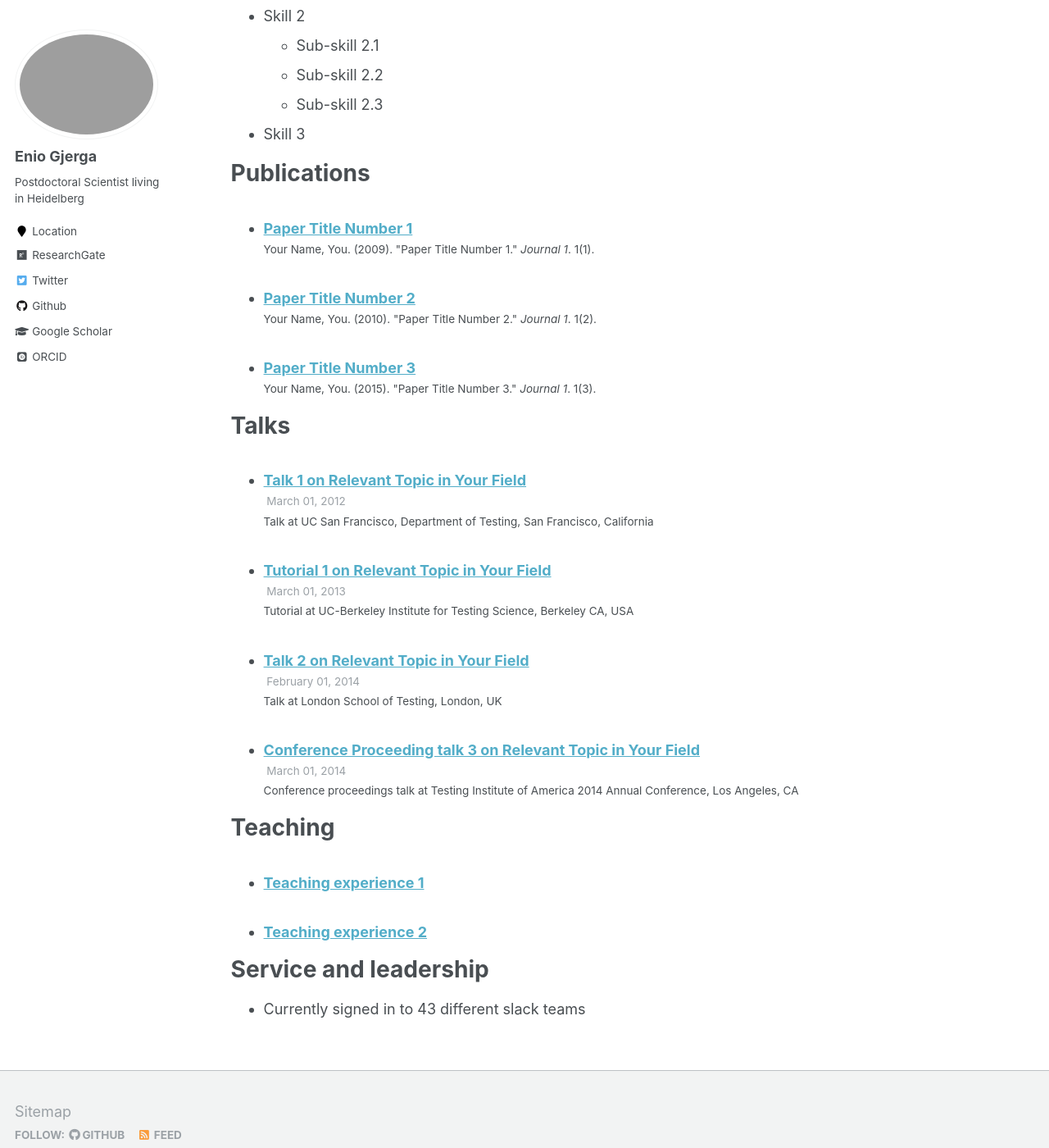
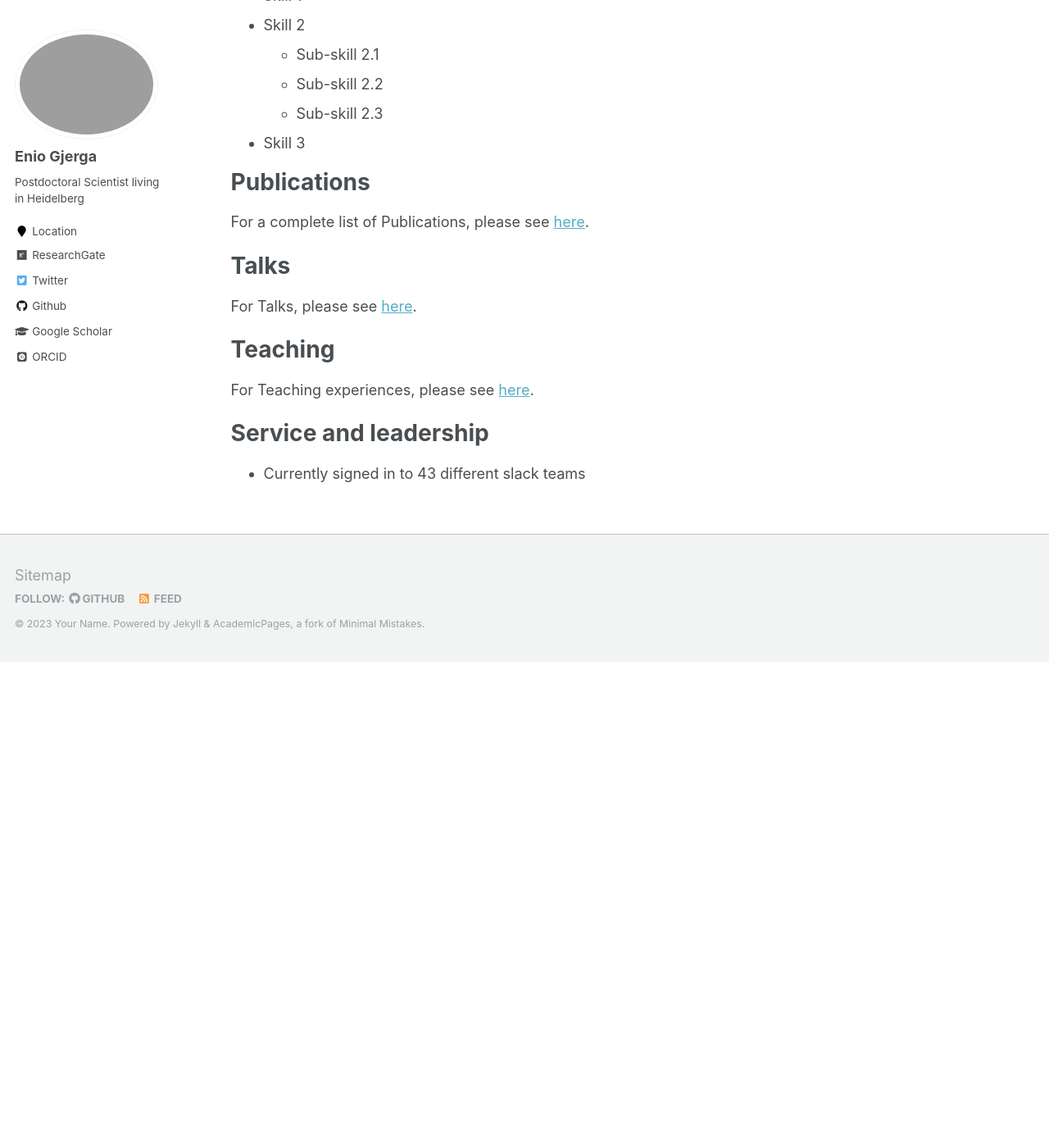
Before and after one commit to enio23/enio23.github.io, a Jekyll site: the page built from _pages/cv.md, in a window 1280 px wide and 1400 px high, scrolled down 1773 px. Shown: the whole window at 82% size. Built offline with Jekyll 4.4.1, drawn with Linux system fonts in a browser that asks for light colours; some web fonts are replaced; after the commit the page ends 2580 px from its top, so only the background shows below that; part of the change alters nothing that is shown.

Commit message:
update
update

```diff
--- a/_pages/cv.md
+++ b/_pages/cv.md
@@ -12,43 +12,43 @@ redirect_from:
 Work experience
 ======
 **SYMBIOSYS ITN Early Stage Researcher/PhD Candidate** – RWTH Aachen - Faculty of Mechanical Engineering (*08/2016-04/2020*)
-&nbsp;Under the supervision of Prof. Dr.-Ing. Julio Saez-Rodriguez.
+&nbsp;&nbsp;&nbsp;Under the supervision of Prof. Dr.-Ing. Julio Saez-Rodriguez.
 
-&nbsp;**Thesis Title:** Identification of both structure and parameters of large signalling models.
+&nbsp;&nbsp;&nbsp;**Thesis Title:** Identification of both structure and parameters of large signalling models.
 
-&nbsp;The aim of the PhD project consists of modelling cell signalling networks for the purpose of understanding processes involved in it and the mechanisms of cell function. In particular, the modelling of signalling networks involved the integration of optimization techniques with simulation analysis in order to provide information about the behaviour of the biological system representing our signalling networks and predict certain outcomes as a result of perturbing specific components of our system (i.e. treating cells with drugs). Design, especially optimization-based is a major focus of my PhD studies, preceded by statistical and data exploration analysis (mainly of proteomics and transcriptomics data).
+&nbsp;&nbsp;&nbsp;The aim of the PhD project consists of modelling cell signalling networks for the purpose of understanding processes involved in it and the mechanisms of cell function. In particular, the modelling of signalling networks involved the integration of optimization techniques with simulation analysis in order to provide information about the behaviour of the biological system representing our signalling networks and predict certain outcomes as a result of perturbing specific components of our system (i.e. treating cells with drugs). Design, especially optimization-based is a major focus of my PhD studies, preceded by statistical and data exploration analysis (mainly of proteomics and transcriptomics data).
 
 
 **SYMBIOSYS ITN Early Stage Researcher/PhD Candidate** – Heidelberg University - Institute for Computational Biomedicine, BioQuant Zentrum (*09/2018-04/2020*)
 
-&nbsp;From September 2018 continued my PhD project as a visiting researcher in BioQuant Zentrum at Heidelberg University.
+&nbsp;&nbsp;&nbsp;From September 2018 continued my PhD project as a visiting researcher in BioQuant Zentrum at Heidelberg University.
 
 
 
 Education
 ======
-* **BSc. in Electronic Engineering** - Polytechnic University of Tirana, Albania (*09/2009-08/2012*)
-As a Bsc. graduated in Electronic Engineering I obtained the skills of designing, conceive applications of data processing systems and maintaining electronic systems and sensor networks, database management, etc.. This background allows me to lead information processing laboratories of enterprises and companies in the area of industrial production, in medicine or in the environment.
+**BSc. in Electronic Engineering** - Polytechnic University of Tirana, Albania (*09/2009-08/2012*)
+&nbsp;&nbsp;&nbsp;As a Bsc. graduated in Electronic Engineering I obtained the skills of designing, conceive applications of data processing systems and maintaining electronic systems and sensor networks, database management, etc.. This background allows me to lead information processing laboratories of enterprises and companies in the area of industrial production, in medicine or in the environment.
 
-**Thesis title:** Data Network Simulation and DDoS Attack against it.
+&nbsp;&nbsp;&nbsp;**Thesis title:** Data Network Simulation and DDoS Attack against it.
 
 
-* **MSc. in Electronic Engineering (Clinical Profile)** - Polytechnic University of Tirana, Albania (*09/2012-08/2014*)
-As an Msc. graduated in Electronic Engineering/Clinical Profile I obtained the skills necessary to be employed in the area of data processing in sanitary and biomedical systems and electronic systems. As the Master program was still mainly based on the subjects related to electronics, as a graduate I could have still been employed in industries that handle automation and robotic; companies that work in informative systems and sensor networks as well as in services sector companies and in the public administration.
+**MSc. in Electronic Engineering (Clinical Profile)** - Polytechnic University of Tirana, Albania (*09/2012-08/2014*)
+&nbsp;&nbsp;&nbsp;As an Msc. graduated in Electronic Engineering/Clinical Profile I obtained the skills necessary to be employed in the area of data processing in sanitary and biomedical systems and electronic systems. As the Master program was still mainly based on the subjects related to electronics, as a graduate I could have still been employed in industries that handle automation and robotic; companies that work in informative systems and sensor networks as well as in services sector companies and in the public administration.
 
-**Thesis title:** Retinal Tears Detection based on Image Processing with MATLAB.
+&nbsp;&nbsp;&nbsp;**Thesis title:** Retinal Tears Detection based on Image Processing with MATLAB.
 
 
-* **CEMACUBE Erasmus Mundus MSc. in Biomedical Engineering** - Ghent University and VU Brussels, Belgium (*1st year 09/2014-09/2015*)
-I finished the first year of the Master in Biomedical Engineering at Ghent University & Free University of Brussels (VUB) where I obtained a vast set of general knowledge regarding this field. The main subjects of the first year were Modelling of Physiological Systems, BiomedicalImaging, Medical Physics, Biomaterials, Biomechanics.
+**CEMACUBE Erasmus Mundus MSc. in Biomedical Engineering** - Ghent University and VU Brussels, Belgium (*1st year 09/2014-09/2015*)
+&nbsp;&nbsp;&nbsp;I finished the first year of the Master in Biomedical Engineering at Ghent University & Free University of Brussels (VUB) where I obtained a vast set of general knowledge regarding this field. The main subjects of the first year were Modelling of Physiological Systems, BiomedicalImaging, Medical Physics, Biomaterials, Biomechanics.
 
 
-* **CEMACUBE Erasmus Mundus MSc. in Biomedical Engineering** - RWTH Aachen, Germany (*2nd year 10/2015-08/2016*)
-On the second year of the program, I specialised in Medical Imaging where I to deepened my knowledge of Medical Imaging Instrumentations and Image Processing Techniques. The main subjects include Image Processing and Management and Image-Guided Therapy/Molecular Imaging. The second semester I mainly worked on my thesis I had the first introduction to various optimisation techniques, applied statistics and image/data processing methods.
+**CEMACUBE Erasmus Mundus MSc. in Biomedical Engineering** - RWTH Aachen, Germany (*2nd year 10/2015-08/2016*)
+&nbsp;&nbsp;&nbsp;On the second year of the program, I specialised in Medical Imaging where I to deepened my knowledge of Medical Imaging Instrumentations and Image Processing Techniques. The main subjects include Image Processing and Management and Image-Guided Therapy/Molecular Imaging. The second semester I mainly worked on my thesis I had the first introduction to various optimisation techniques, applied statistics and image/data processing methods.
 
-**Thesis title:** Registration of 3D ultrasound volume images and segmentation of bone surfaces using statistical shape models.
+&nbsp;&nbsp;&nbsp;**Thesis title:** Registration of 3D ultrasound volume images and segmentation of bone surfaces using statistical shape models.
 
-After the completion of the CEMACUBE Erasmus Mundus program, I obtained a joint Msc. degree in Biomedical Engineering from Ghent University, VU Brussels and RWTH Aachen University.
+&nbsp;&nbsp;&nbsp;After the completion of the CEMACUBE Erasmus Mundus program, I obtained a joint Msc. degree in Biomedical Engineering from Ghent University, VU Brussels and RWTH Aachen University.
 
 Skills
 ======
@@ -61,21 +61,15 @@ Skills
 
 Publications
 ======
-  <ul>{% for post in site.publications %}
-    {% include archive-single-cv.html %}
-  {% endfor %}</ul>
+For a complete list of Publications, please see [here](https://enio23.github.io/publications/).
 
 Talks
 ======
-  <ul>{% for post in site.talks %}
-    {% include archive-single-talk-cv.html %}
-  {% endfor %}</ul>
+For Talks, please see [here](https://enio23.github.io/talks/).
 
 Teaching
 ======
-  <ul>{% for post in site.teaching %}
-    {% include archive-single-cv.html %}
-  {% endfor %}</ul>
+For Teaching experiences, please see [here](https://enio23.github.io/teaching/).
 
 Service and leadership
 ======
```
